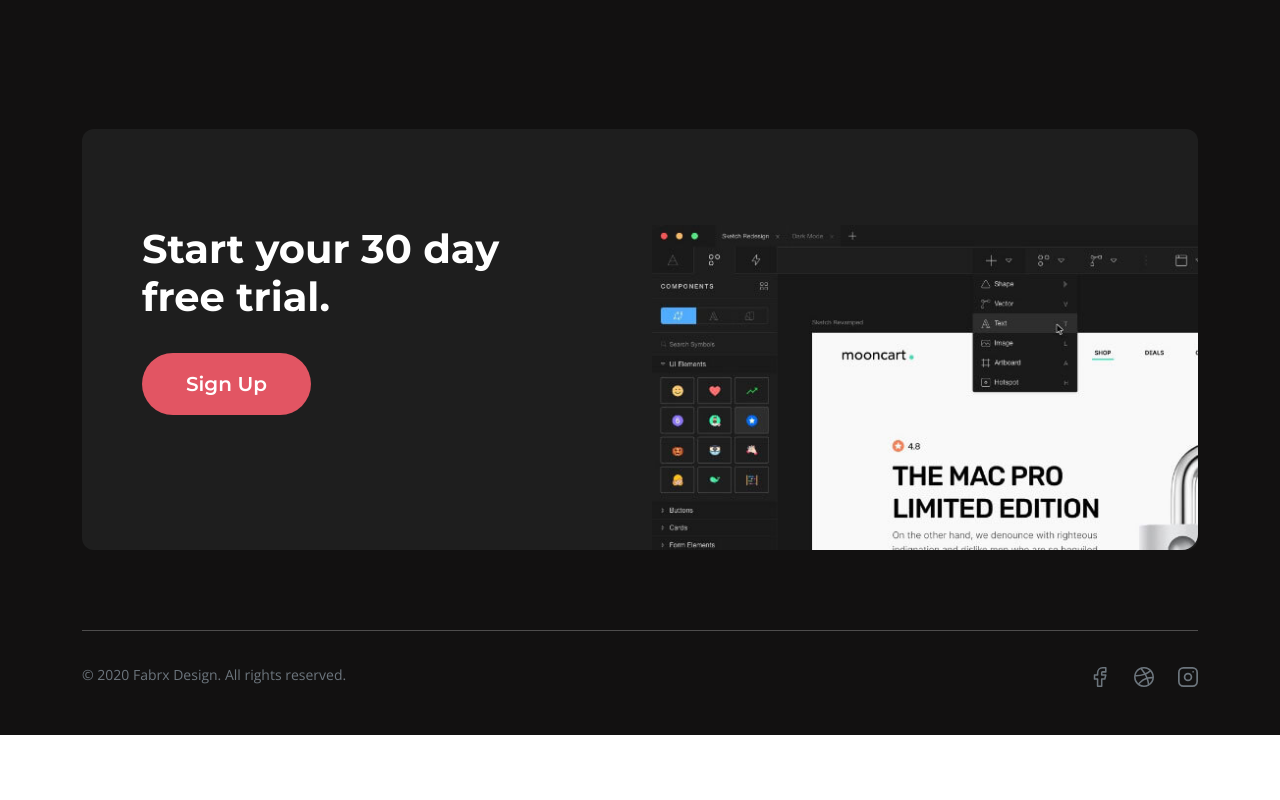
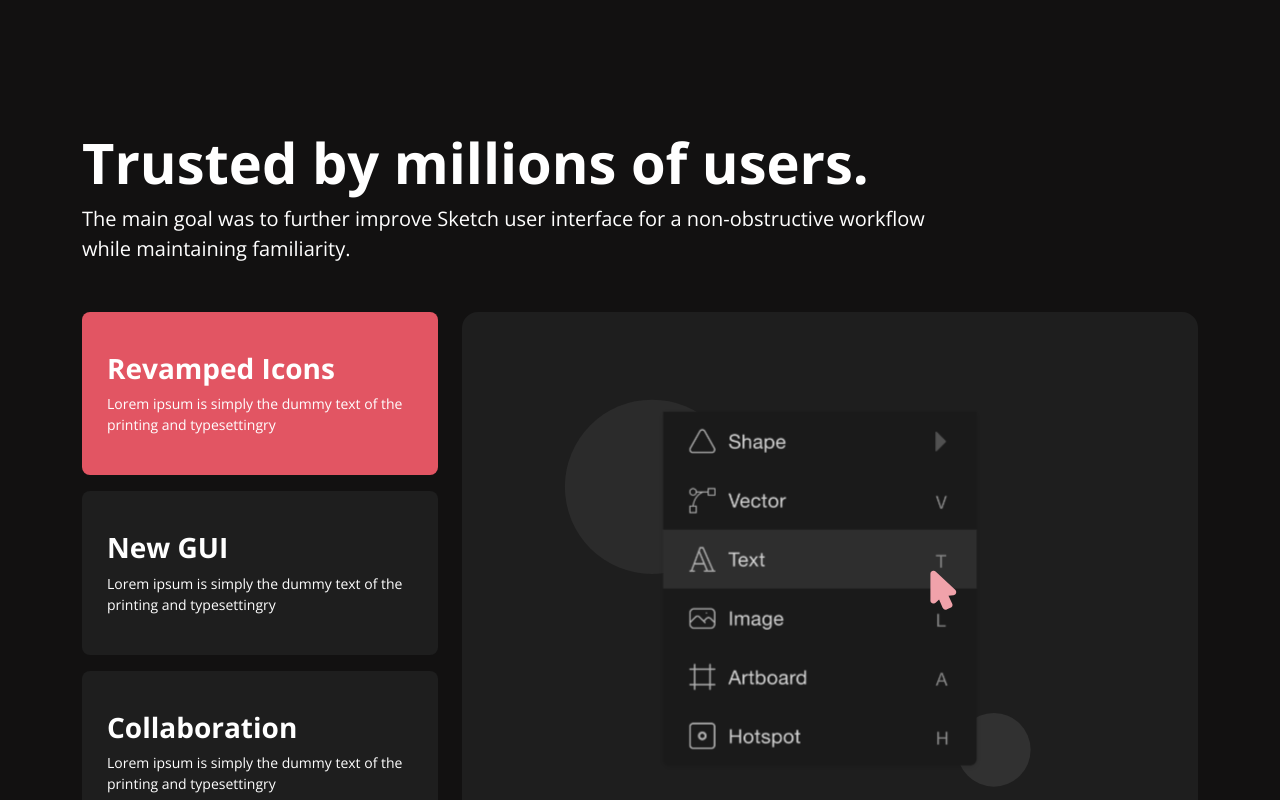
Before and after one commit to sarthak264/landing-page, a React (Create React App) app: page / in a window 1280 px wide. Shown: the part 1420-2220 px from the top of the page. Before the commit the page ends 2155 px from the top, so only its background shows below. Built offline with nearby package versions, Linux system fonts and the light colour scheme.

Commit message:
features section made

```diff
--- a/src/App.js
+++ b/src/App.js
@@ -1,7 +1,11 @@
 import "../node_modules/bootstrap/dist/css/bootstrap.min.css";
+import { useState } from "react";
 import { BrowserRouter, Link } from "react-router-dom";
+import { features } from "./components/features";
 
 function App() {
+  const [value, setValue] = useState(0);
+
   return (
     <BrowserRouter>
       <div className="page_wrapper">
@@ -41,7 +45,11 @@ function App() {
                 <img src="./images/facebook.svg" alt="" className="brand_img" />
               </div>
               <div className="col-6 col-md-4 col-lg-2 text-center">
-                <img src="./images/microsoft.svg" alt="" className="brand_img" />
+                <img
+                  src="./images/microsoft.svg"
+                  alt=""
+                  className="brand_img"
+                />
               </div>
               <div className="col-6 col-md-4 col-lg-2 text-center">
                 <img src="./images/visa.svg" alt="" className="brand_img" />
@@ -57,6 +65,45 @@ function App() {
               </div>
             </div>
           </section>
+          {/* features */}
+          <section className="features">
+            <h1 className="display-4 fw-bold">Trusted by millions of users.</h1>
+            <p className="lead">
+              The main goal was to further improve Sketch user interface for a
+              non-obstructive workflow while maintaining familiarity.
+            </p>
+            <div className="row">
+              <div className="col-12 col-lg-4">
+                <div className="btn_container">
+                  {features.map((item, index) => {
+                    return (
+                      <button
+                        className={`btn ${value === index && `active`}`}
+                        onClick={() => {
+                          setValue(index);
+                        }}
+                      >
+                        <h3>{item.title}</h3>
+                        <p className="small mb-0">{item.subtitle}</p>
+                      </button>
+                    );
+                  })}
+                </div>
+              </div>
+              <div className="col-12 col-lg-8">
+                {features.map((item, index) => {
+                  return (
+                    <img
+                      src={features[value].img}
+                      alt="sass tab"
+                      className={`feature_img ${value === index && `active`}`}
+                    />
+                  );
+                })}
+              </div>
+            </div>
+          </section>
+          <hr className="m-0" />
           {/* Cta */}
           <div className="cta">
             <div className="row">
--- /dev/null
+++ b/src/components/features.js
@@ -0,0 +1,17 @@
+export const features = [
+    {
+        title: 'Revamped Icons',
+        subtitle: 'Lorem ipsum is simply the dummy text of the printing and typesettingry',
+        img: './images/saas-tab.svg'
+    },
+    {
+        title: 'New GUI',
+        subtitle: 'Lorem ipsum is simply the dummy text of the printing and typesettingry',
+        img: './images/saas-tab.svg'
+    },
+    {
+        title: 'Collaboration',
+        subtitle: 'Lorem ipsum is simply the dummy text of the printing and typesettingry',
+        img: './images/saas-tab.svg'
+    }
+]
--- a/src/index.css
+++ b/src/index.css
@@ -134,6 +134,66 @@ section{
 .brands .col-6{
   margin: 0 0;
 }
+/* features */
+.features .lead{
+  font-weight: 500;
+  padding-right: 20%;
+  margin-bottom: 3rem;
+}
+.btn_container{
+  height: 100%;
+  display: flex;
+  flex-direction: column;
+  justify-content: space-between;
+}
+.features .btn{
+  background-color: var(--secondayBlack);
+  color: #fff;
+  border-radius: 0.5rem;
+  padding: 1.75rem 1.5rem;
+  text-align: start;
+  flex-grow: 1;
+}
+.features .btn:nth-of-type(1){
+  margin-bottom: 1rem;
+}
+.features .btn:nth-of-type(2){
+  margin-bottom: 1rem;
+}
+.features .btn.active{
+  background-color: var(--primaryRed);
+}
+.features .btn:hover{
+  color: #fff;
+}
+.features .btn h3{
+  font-weight: 700;
+}
+.features .btn > * {
+  cursor: pointer;
+}
+.features .feature_img{
+  display: none;
+  opacity: 0;
+  border-radius: 1rem;
+  animation: feature_img 0.6s;
+}
+.features .feature_img.active{
+  display: block;
+  opacity: 1;
+}
+@keyframes feature_img {
+  0%{
+    display: none;
+    opacity: 0;
+  }
+  1%{
+    display: block;
+  }
+  100%{
+    opacity: 1;
+  }
+}
 /* cta */
 .cta {
   background-color: var(--secondayBlack);
@@ -181,6 +241,22 @@ section{
   .brands .col-6{
     margin: 1rem 0;
   }
+  /* features */
+  .features .lead{
+    margin-bottom: 2rem;
+  }
+  .features .btn{
+    margin: 0.75rem 0;
+  }
+  .features .btn:nth-of-type(1){
+    margin-bottom: 0.5rem;
+  }
+  .features .btn:nth-of-type(2){
+    margin-bottom: 0.5rem;
+  }
+  .features .feature_img{
+    margin-top: 1rem;
+  }
   /* cta */
   .cta {
     margin: 2.5rem 0;
@@ -211,6 +287,10 @@ section{
   }
   .pricing_btn {
     margin: 1rem 0 3rem 0 !important;
+  }
+  /* features */
+  .features .lead{
+    padding-right: 0;
   }
   /* cta */
   .cta .sign_up {
@@ -255,6 +335,14 @@ section{
   .brands .col-6{
     margin: 0.75rem 0;
   }
+  /* features */
+  .features .lead{
+    font-size: 1.1rem;
+    margin-bottom: 1rem;
+  }
+  .features .btn{
+    padding: 1rem;
+  }
   /* cta */
   .cta .sign_up {
     margin: 0.5rem 0 0 0;
```
